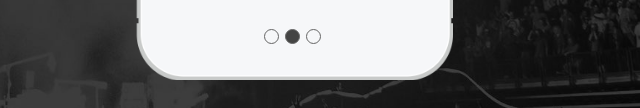
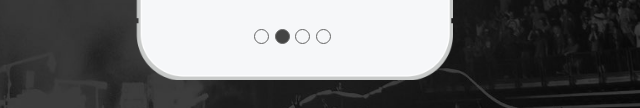
Before and after one commit to teebolt/tourbook-website, a plain HTML site: page index.html in a window 1280 px wide. Shown: the part 692-800 px from the top of the page, 640-1280 px from the left. Drawn offline with Linux system fonts and the light colour scheme; some packages are replaced by stand-ins of ours; a script that the page names is missing.

Commit message:
updates app screenshots

```diff
--- a/index.html
+++ b/index.html
@@ -64,6 +64,7 @@
 					      <li data-target="#carousel-example-generic" data-slide-to="0" class="active"></li>
 					      <li data-target="#carousel-example-generic" data-slide-to="1"></li>
 					      <li data-target="#carousel-example-generic" data-slide-to="2"></li>
+                <li data-target="#carousel-example-generic" data-slide-to="3"></li>
 					    </ol>
 
 					    <div class="carousel-inner">
```
